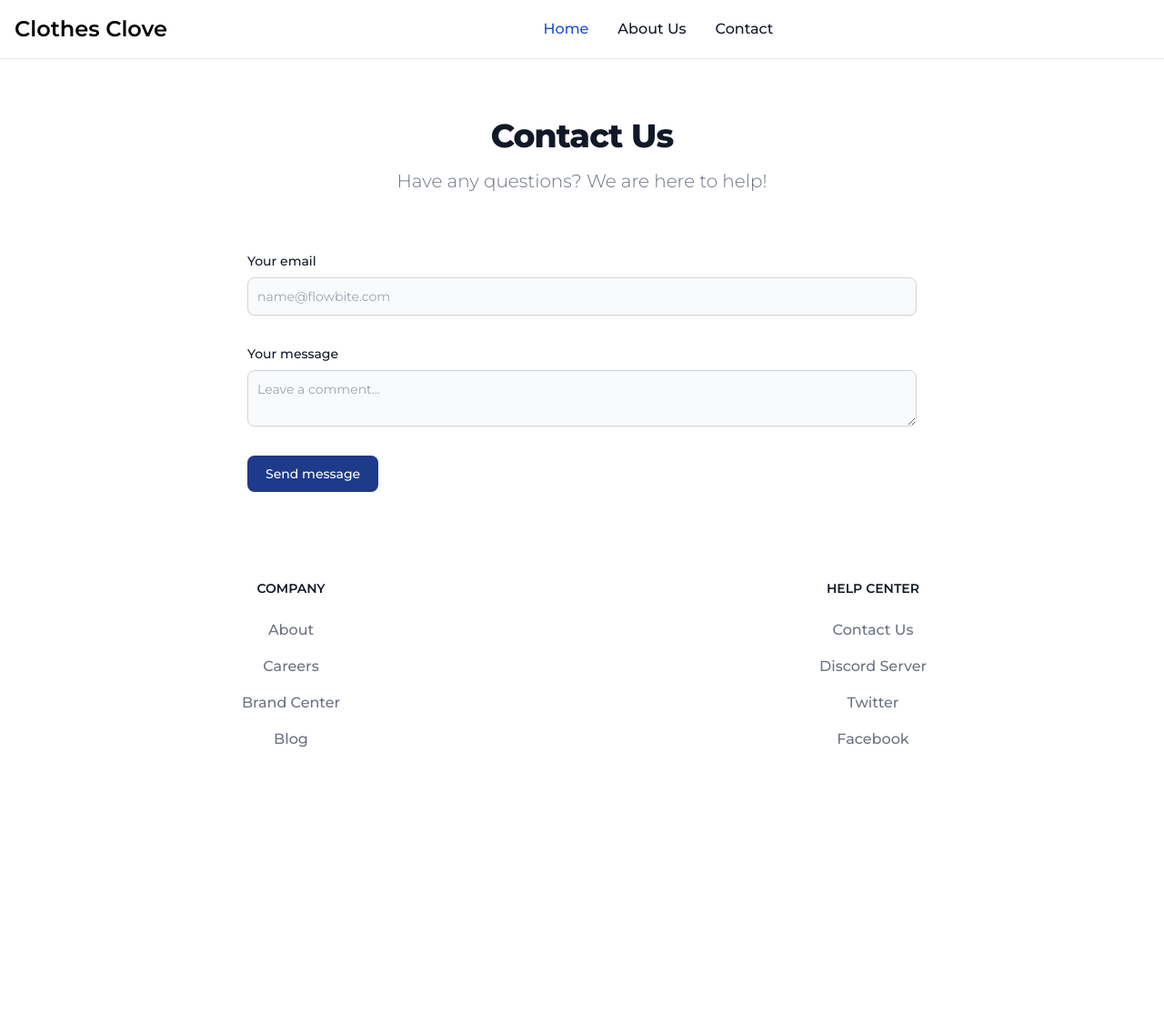
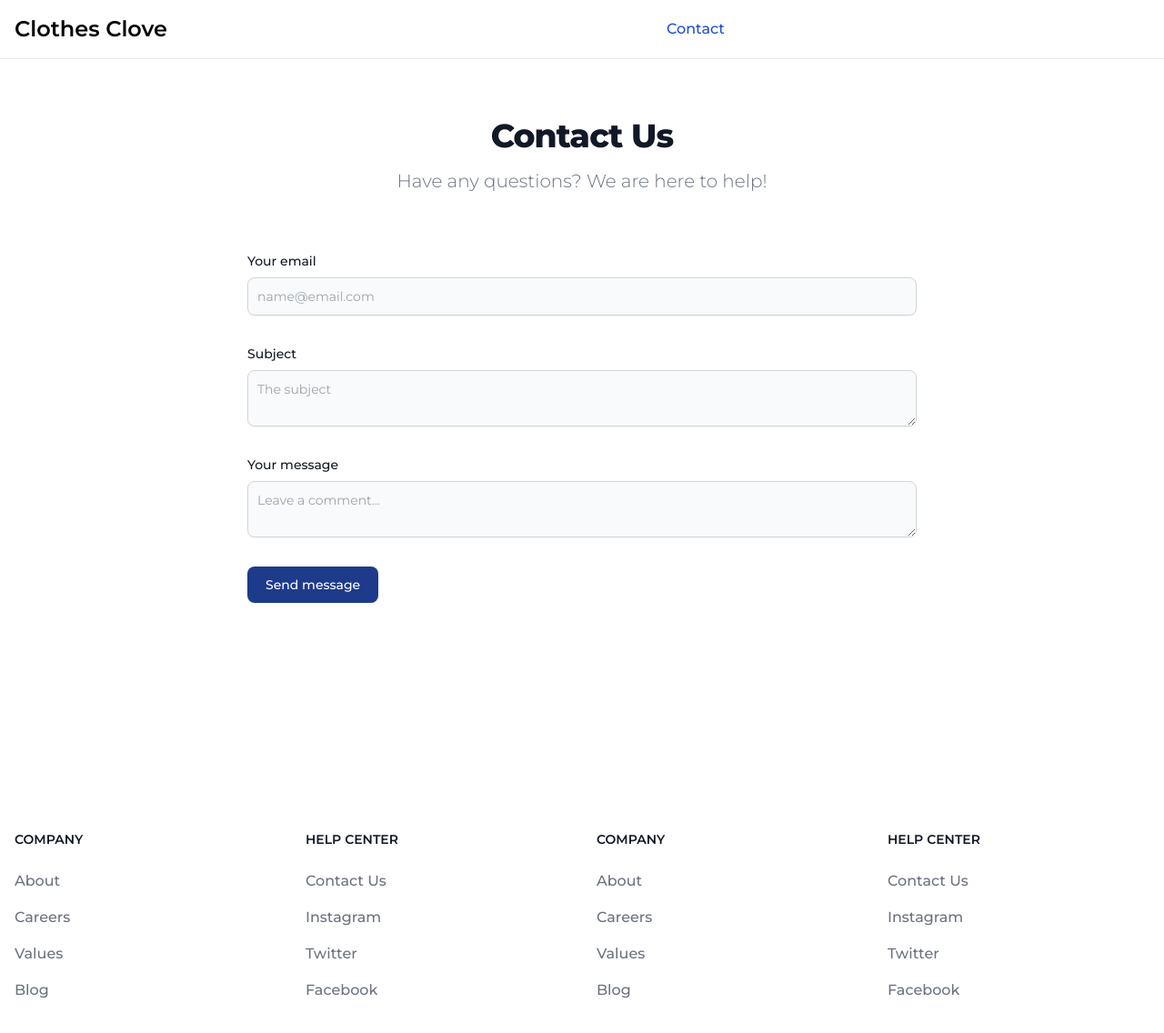
Before and after one commit to RamonPapes/Ecommerce-NextJs, a Next.js app: page /contact in a window 1280 px wide. Shown: the top 1136 px of the page at 91% size. Before the commit the page ends 873 px from the top, so only its background shows below. Built offline with nearby package versions, Linux system fonts and the light colour scheme.

Commit message:
fix: Carrossel setInterval nextSlide | fotter add 2 cols | contact fix

```diff
--- a/src/components/carrossel.tsx
+++ b/src/components/carrossel.tsx
@@ -1,4 +1,4 @@
-import React, { useState } from 'react';
+import React, { useState, useEffect } from 'react';
 import { Icon } from '@iconify/react/dist/iconify.js';
 
 interface CarouselProps {
@@ -6,7 +6,7 @@ interface CarouselProps {
 }
 
 export default function Carousel({ slides }: CarouselProps) {
-    let [current, setCurrent]: any = useState(0);
+    const [current, setCurrent] = useState(0);
 
     const previousSlide = () => {
         if (current === 0) setCurrent(slides.length - 1);
@@ -18,6 +18,14 @@ export default function Carousel({ slides }: CarouselProps) {
         else setCurrent(current + 1);
     };
 
+    useEffect(() => {
+        const interval = setInterval(() => {
+            nextSlide();
+        }, 3000);
+
+        return () => clearInterval(interval);
+    }, [current]);
+
     return (
         <div className='overflow-hidden relative my-10'>
             <div className={`flex transition ease-out duration-700 `} style={{
@@ -26,7 +34,6 @@ export default function Carousel({ slides }: CarouselProps) {
                 {slides?.map((s: string, index: number) => (
                     <img key={index} src={s} alt={`Slide ${index}`} />
                 ))}
-
             </div>
 
             <div className='absolute top-0 h-full w-full justify-between items-center flex text-white px-10 text-3xl'>
--- a/src/components/footer.tsx
+++ b/src/components/footer.tsx
@@ -3,9 +3,9 @@ import Link from "next/link";
 export default function Footer() {
     return (
         <div>
-            <footer className="bg-white dark:bg-gray-900 bottom-0 w-full">
+            <footer className="bg-white dark:bg-gray-900 bottom-0 w-full mt-4 self-end">
                 <div className="mx-auto w-full max-w-screen-xl">
-                    <div className="grid grid-cols-2 gap-8 px-4 py-6 lg:py-8 text-center">
+                    <div className="grid grid-cols-2 gap-8 px-4 py-6 lg:py-8 md:grid-cols-4">
                         <div>
                             <h2 className="mb-6 text-sm font-semibold text-gray-900 uppercase dark:text-white">Company</h2>
                             <ul className="text-gray-500 dark:text-gray-400 font-medium">
@@ -16,7 +16,7 @@ export default function Footer() {
                                     <Link href="#" className="hover:underline">Careers</Link>
                                 </li>
                                 <li className="mb-4">
-                                    <Link href="#" className="hover:underline">Brand Center</Link>
+                                    <Link href="#" className="hover:underline">Values</Link>
                                 </li>
                                 <li className="mb-4">
                                     <Link href="#" className="hover:underline">Blog</Link>
@@ -30,7 +30,41 @@ export default function Footer() {
                                     <Link href="/contato" className="hover:underline">Contact Us</Link>
                                 </li>
                                 <li className="mb-4">
-                                    <Link href="#" className="hover:underline">Discord Server</Link>
+                                    <Link href="#" className="hover:underline">Instagram</Link>
+                                </li>
+                                <li className="mb-4">
+                                    <Link href="#" className="hover:underline">Twitter</Link>
+                                </li>
+                                <li className="mb-4">
+                                    <Link href="#" className="hover:underline">Facebook</Link>
+                                </li>
+                            </ul>
+                        </div>
+                        <div>
+                            <h2 className="mb-6 text-sm font-semibold text-gray-900 uppercase dark:text-white">Company</h2>
+                            <ul className="text-gray-500 dark:text-gray-400 font-medium">
+                                <li className="mb-4">
+                                    <Link href="#" className=" hover:underline">About</Link>
+                                </li>
+                                <li className="mb-4">
+                                    <Link href="#" className="hover:underline">Careers</Link>
+                                </li>
+                                <li className="mb-4">
+                                    <Link href="#" className="hover:underline">Values</Link>
+                                </li>
+                                <li className="mb-4">
+                                    <Link href="#" className="hover:underline">Blog</Link>
+                                </li>
+                            </ul>
+                        </div>
+                        <div>
+                            <h2 className="mb-6 text-sm font-semibold text-gray-900 uppercase dark:text-white">Help center</h2>
+                            <ul className="text-gray-500 dark:text-gray-400 font-medium">
+                                <li className="mb-4">
+                                    <Link href="/contato" className="hover:underline">Contact Us</Link>
+                                </li>
+                                <li className="mb-4">
+                                    <Link href="#" className="hover:underline">Instagram</Link>
                                 </li>
                                 <li className="mb-4">
                                     <Link href="#" className="hover:underline">Twitter</Link>
--- a/src/components/navbar.tsx
+++ b/src/components/navbar.tsx
@@ -1,7 +1,9 @@
 import Link from "next/link";
+import { useRouter } from 'next/router';
 import React, { useState } from 'react';
 
 const Navbar = () => {
+    const router = useRouter();
     const [isOpen, setIsOpen] = useState(false);
 
     const toggleNavbar = () => {
@@ -12,7 +14,6 @@ const Navbar = () => {
         <nav className="bg-white dark:bg-gray-900 w-full z-20 top-0 start-0 border-b border-gray-200 dark:border-gray-600">
             <div className="max-w-screen-xl flex flex-wrap items-center justify-between mx-auto p-4">
                 <Link href="/" className="flex items-center space-x-3 rtl:space-x-reverse">
-                    {/* <img src="https://flowbite.com/docs/images/logo.svg" className="h-8" alt="Flowbite Logo" /> */}
                     <span className="self-center text-2xl font-semibold whitespace-nowrap dark:text-white">Clothes Clove</span>
                 </Link>
                 <div className="flex md:order-2 space-x-3 md:space-x-0 rtl:space-x-reverse">
@@ -26,13 +27,10 @@ const Navbar = () => {
                 <div className={`items-center justify-between w-full md:flex md:w-auto md:order-1 ${isOpen ? 'block' : 'hidden'}`} id="navbar-sticky">
                     <ul className="flex flex-col p-4 md:p-0 mt-4 font-medium border border-gray-100 rounded-lg bg-gray-50 md:space-x-8 rtl:space-x-reverse md:flex-row md:mt-0 md:border-0 md:bg-white dark:bg-gray-800 md:dark:bg-gray-900 dark:border-gray-700">
                         <li>
-                            <Link href="/" className="block py-2 px-3 text-white bg-blue-700 rounded md:bg-transparent md:text-blue-700 md:p-0 md:dark:text-blue-500" aria-current="page">Home</Link>
+                            <Link href="/" className={`block py-2 px-3 rounded md:bg-transparent md:p-0  dark:hover:bg-gray-700 md:dark:hover:bg-transparent dark:border-gray-700 ${router.pathname === '/' ? 'text-blue-700 bg-gray-900' : 'text-white hover:bg-blue-700 md:hover:text-blue-700'}`} aria-current={router.pathname === '/' ? 'page' : undefined}>Home</Link>
                         </li>
                         <li>
-                            <Link href="#" className="block py-2 px-3 text-gray-900 rounded hover:bg-gray-100 md:hover:bg-transparent md:hover:text-blue-700 md:p-0 md:dark:hover:text-blue-500 dark:text-white dark:hover:bg-gray-700 dark:hover:text-white md:dark:hover:bg-transparent dark:border-gray-700">About Us</Link>
-                        </li>
-                        <li>
-                            <Link href="/contato" className="block py-2 px-3 text-gray-900 rounded hover:bg-gray-100 md:hover:bg-transparent md:hover:text-blue-700 md:p-0 md:dark:hover:text-blue-500 dark:text-white dark:hover:bg-gray-700 dark:hover:text-white md:dark:hover:bg-transparent dark:border-gray-700">Contact</Link>
+                            <Link href="/contact" className={`block py-2 px-3 rounded md:bg-transparent md:p-0  dark:hover:bg-gray-700 md:dark:hover:bg-transparent dark:border-gray-700 ${router.pathname === '/contact' ? 'text-blue-700 bg-gray-900' : 'text-white hover:bg-blue-700 md:hover:text-blue-700'}`} aria-current={router.pathname === '/contact' ? 'page' : undefined}>Contact</Link>
                         </li>
                     </ul>
                 </div>
--- a/src/pages/contact.tsx
+++ b/src/pages/contact.tsx
@@ -1,17 +1,24 @@
 export default function Contact() {
     return (
         <section className="">
-            <div className="py-8 lg:py-16 px-4 mx-auto max-w-screen-md">
+            <div className="py-8 lg:py-16 px-4 mx-auto max-w-screen-md h-screen">
+                <div>
+
+                </div>
                 <h2 className="mb-4 text-4xl tracking-tight font-extrabold text-center text-gray-900 ">Contact Us</h2>
                 <p className="mb-8 lg:mb-16 font-light text-center text-gray-500  sm:text-xl">Have any questions? We are here to help!</p>
                 <form action="#" className="space-y-8">
                     <div>
                         <label htmlFor="email" className="block mb-2 text-sm font-medium text-gray-900 ">Your email</label>
-                        <input type="email" id="email" className="shadow-sm bg-gray-50 border border-gray-300 text-gray-900 text-sm rounded-lg focus:ring-primary-500 focus:border-primary-500 block w-full p-2.5 " placeholder="name@flowbite.com" required />
+                        <input type="email" id="email" className="shadow-sm bg-gray-50 border border-gray-300 text-gray-900 text-sm rounded-lg focus:ring-primary-500 focus:border-primary-500 block w-full p-2.5 " placeholder="name@email.com" required />
+                    </div>
+                    <div className="sm:col-span-2">
+                        <label htmlFor="subject" className="block mb-2 text-sm font-medium text-gray-900 ">Subject</label>
+                        <textarea id="subject" className="block p-2.5 w-full text-sm text-gray-900 bg-gray-50 rounded-lg shadow-sm border border-gray-300 focus:ring-primary-500 focus:border-primary-500 " placeholder="The subject"></textarea>
                     </div>
                     <div className="sm:col-span-2">
                         <label htmlFor="message" className="block mb-2 text-sm font-medium text-gray-900 ">Your message</label>
-                        <textarea id="message" className="block p-2.5 w-full text-sm text-gray-900 bg-gray-50 rounded-lg shadow-sm border border-gray-300 focus:ring-primary-500 focus:border-primary-500 " placeholder="Leave a comment..."></textarea>
+                        <textarea id="message" className="block p-2.5 w-full text-sm text-gray-900 bg-gray-50 rounded-lg shadow-sm border border-gray-300 focus:ring-primary-500 focus:border-primary-500 " placeholder="Leave a comment..." required></textarea>
                     </div>
                     <button type="submit" className="text-white bg-blue-900 hover:bg-blue-600 transition-colors font-medium rounded-lg text-sm px-5 py-2.5 text-center"
                         onClick={() => {
--- a/src/pages/index.tsx
+++ b/src/pages/index.tsx
@@ -110,7 +110,7 @@ const Main = () => {
                   {produtoSelecionado && produtoSelecionado.description}
                 </p>
                 <p className="text-xl font-black text-gray-800">
-                  {produtoSelecionado && produtoSelecionado.price.toFixed(2)} R$
+                  ${produtoSelecionado && produtoSelecionado.price.toFixed(2)}
                 </p>
               </div>
             </div>
```
